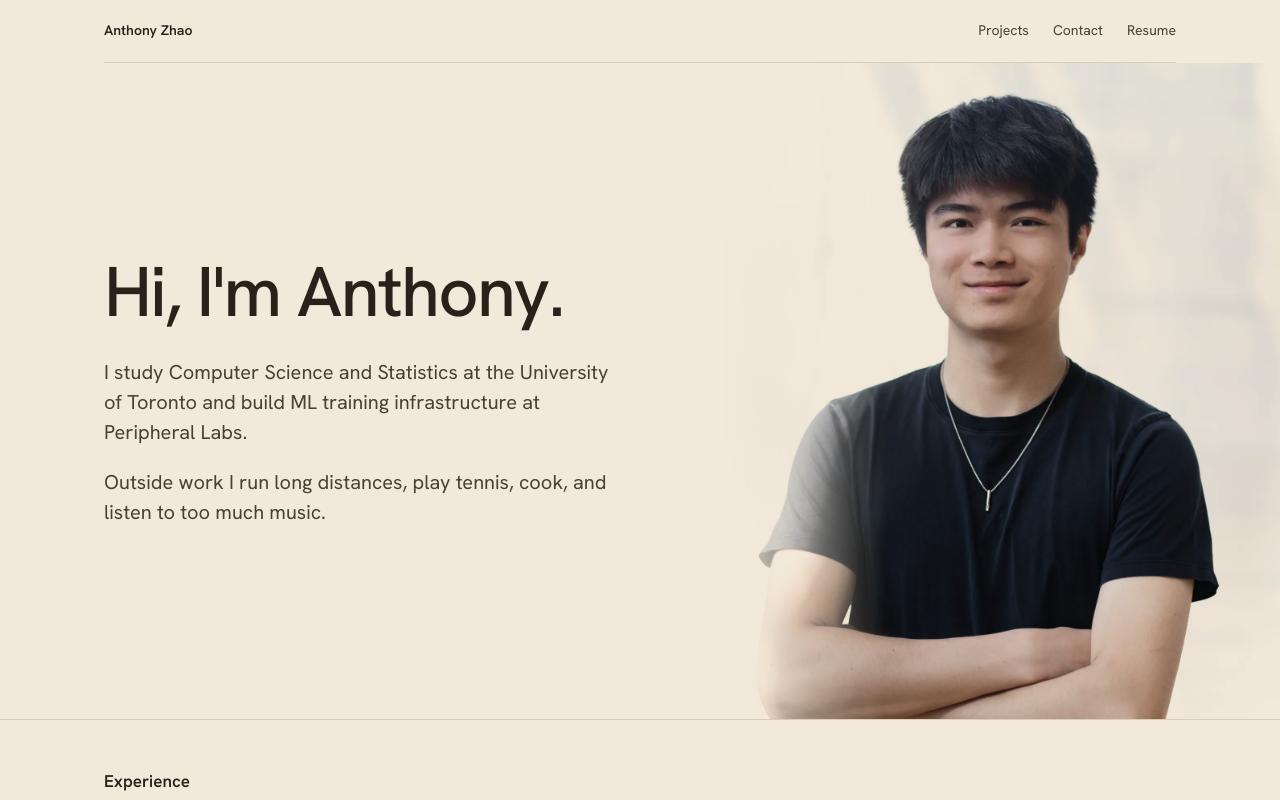
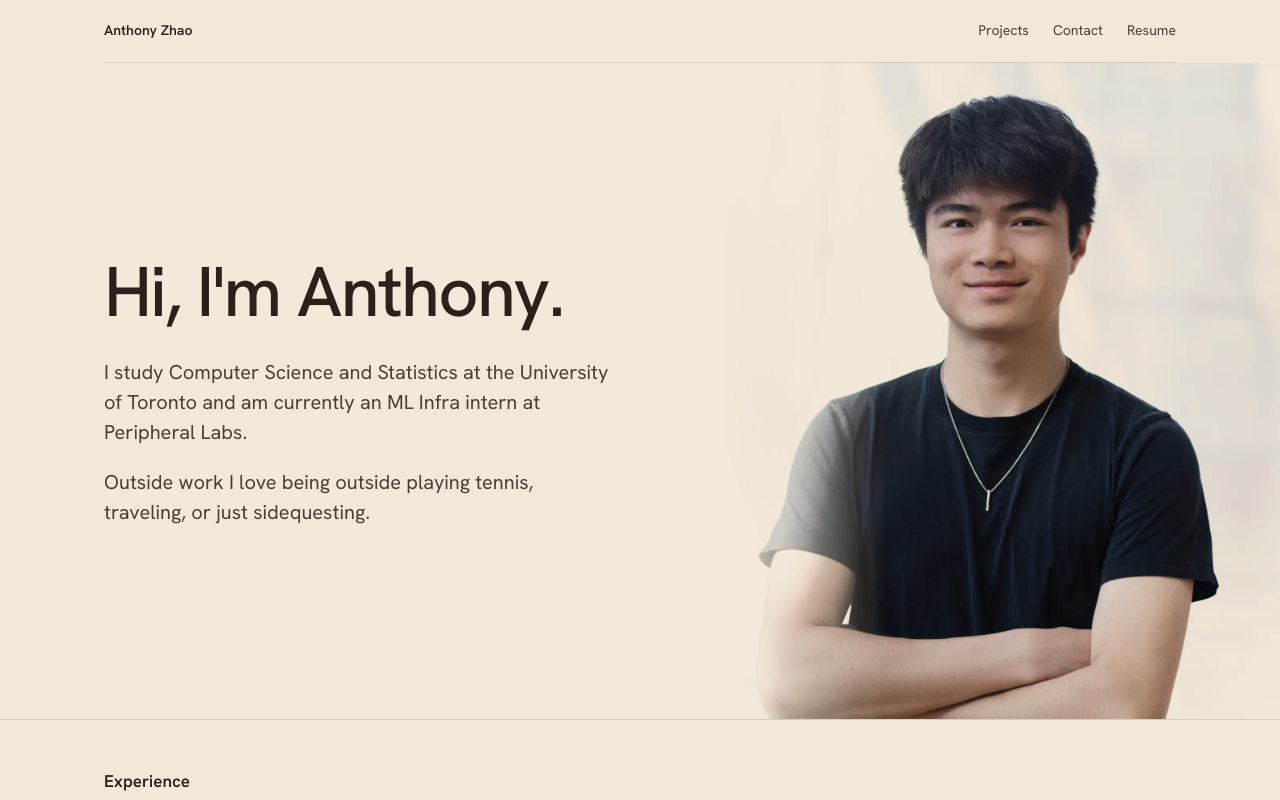
Before and after one commit to anthonyzhao27/my-portfolio, a React (Vite) app: page / in a window 1280 px wide. Shown: the top 800 px of the page. Built offline with nearby package versions, Linux system fonts and the light colour scheme.

Commit message:
Update intro copy

```diff
--- a/src/data.js
+++ b/src/data.js
@@ -2,8 +2,8 @@ export const site = {
   name: ['Anthony', 'Zhao'],
   greeting: "Hi, I'm Anthony.",
   intro: [
-    'I study Computer Science and Statistics at the University of Toronto and build ML training infrastructure at Peripheral Labs.',
-    'Outside work I run long distances, play tennis, cook, and listen to too much music.',
+    'I study Computer Science and Statistics at the University of Toronto and am currently an ML Infra intern at Peripheral Labs.',
+    'Outside work I love being outside playing tennis, traveling, or just sidequesting.',
   ],
   email: 'anthony.zhao05@gmail.com',
   github: 'https://github.com/anthonyzhao27',
```
